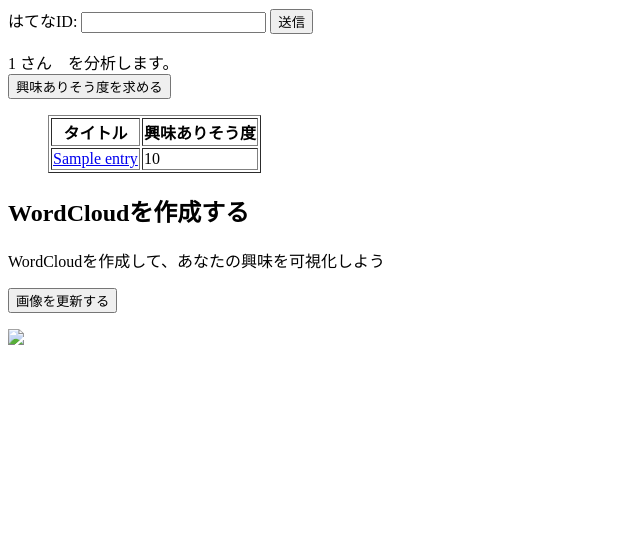
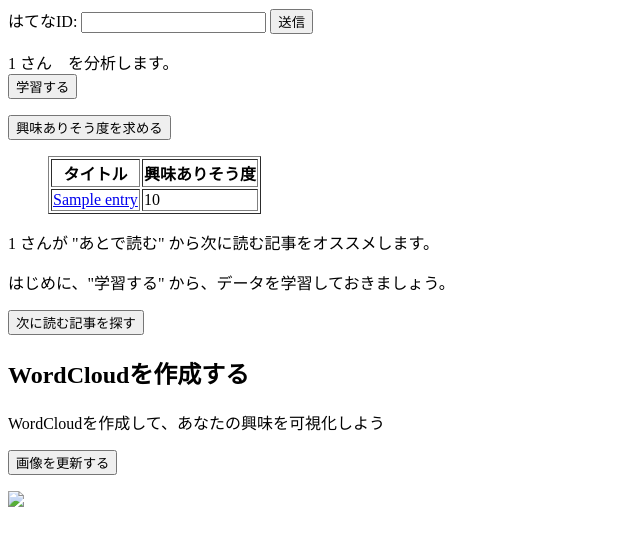
Before and after one commit to Amakuchisan/kore, a Flask app: template templates/index.html in a window 1280 px wide. Shown: the top 546 px of the page, without its empty margins (0-640 px from the left). Run offline with Flask 2, Linux system fonts and the light colour scheme; the template is opened without the code that fills it: most values are stand-ins (such as "Sample title", 1, 10 or a date in 2020).

Commit message:
過去のブクマデータを学習する/learnのパスを追加

```diff
--- a/src/web/app.py
+++ b/src/web/app.py
@@ -48,10 +48,16 @@ def id():
     return redirect(url_for('index'))
 
 
+@app.route('/learn', methods=['POST'])
+def learn():
+    if request.method == 'POST':
+        bookmark.init(hatena_id)
+    return redirect(url_for('index'))
+
+
 @app.route('/recommended', methods=['POST'])
 def recommended():
     if request.method == 'POST':
-        bookmark.init(hatena_id)
         bookmark.count_osusume(hatena_id)
     return redirect(url_for('index'))
 
--- a/templates/index.html
+++ b/templates/index.html
@@ -7,6 +7,9 @@
     はてなIDを入力してください。
 {% else %}
     {{hatena_id}} さん　を分析します。
+    <form method="POST" action="/learn">
+        <input type="submit" id="learn" value="学習する">
+    </form>
     <form method="POST" action="/recommended">
         <input type="submit" id="recommended" value="興味ありそう度を求める">
     </form>
@@ -27,6 +30,14 @@
     </table>
 </ul>
 
+{% if hatena_id != ""  %}
+    <p>{{hatena_id}} さんが "あとで読む" から次に読む記事をオススメします。</p>
+    <p>はじめに、"学習する" から、データを学習しておきましょう。</p>
+    <form method="GET" action="/atodeyomu">
+        <input type="submit" id="atodeyomu" value="次に読む記事を探す">
+    </form>
+{% endif %}
+
 <h2>WordCloudを作成する</h2>
 <p>WordCloudを作成して、あなたの興味を可視化しよう</p>
 
```
